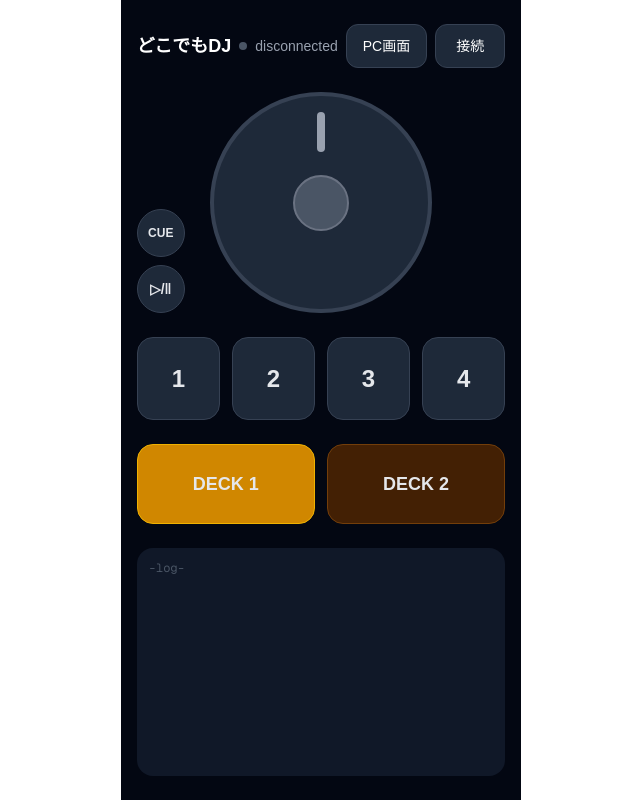
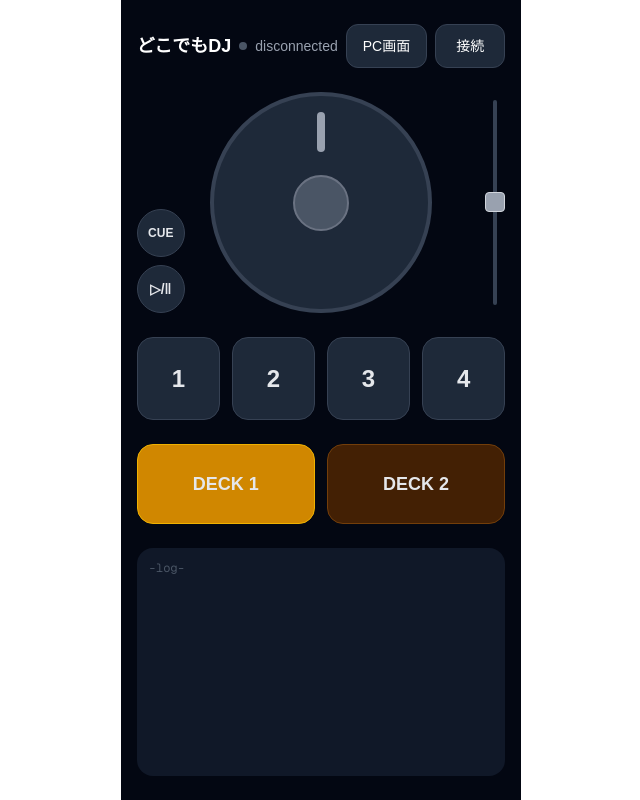
Before and after one commit to andooo26/dokodemo-dj, a Next.js app: page / in a window 1280 px wide. Shown: the whole page, without its empty margins (319-959 px from the left). Built offline with nearby package versions, Linux system fonts and the light colour scheme.

Commit message:
テンポフェーダの実装

```diff
--- a/src/app/page.tsx
+++ b/src/app/page.tsx
@@ -17,6 +17,7 @@ type Status = 'disconnected' | 'connecting' | 'connected'
 // --- Constants ---
 
 const TURNTABLE_STOP_NOTE = 46
+const PITCH_CC            = 9
 
 const PADS = [
   { note: 36, label: '1' },
@@ -140,6 +141,52 @@ function Turntable({ channel, send }: {
         <div className={`w-14 h-14 rounded-full border-2 transition-colors
                          ${pressed ? 'bg-gray-300 border-gray-200' : 'bg-gray-600 border-gray-500'}`} />
       </div>
+    </div>
+  )
+}
+
+function PitchFader({ channel, send }: {
+  channel: number
+  send: (msg: MidiMsg) => void
+}) {
+  const [value, setValue] = useState(64)
+  const trackRef   = useRef<HTMLDivElement>(null)
+  const draggingRef = useRef(false)
+
+  const updateFromPointer = (e: React.PointerEvent) => {
+    if (!trackRef.current) return
+    const rect  = trackRef.current.getBoundingClientRect()
+    const ratio = 1 - Math.max(0, Math.min(1, (e.clientY - rect.top) / rect.height))
+    let v       = Math.round(ratio * 127)
+    if (Math.abs(v - 64) <= 4) v = 64
+    setValue(v)
+    send({ type: 'cc', channel, controller: PITCH_CC, value: v })
+  }
+
+  const thumbPct = (1 - value / 127) * 100
+
+  return (
+    <div
+      ref={trackRef}
+      className="relative w-5 h-full select-none touch-none cursor-pointer"
+      onPointerDown={(e) => {
+        e.currentTarget.setPointerCapture(e.pointerId)
+        draggingRef.current = true
+        updateFromPointer(e)
+      }}
+      onPointerMove={(e) => { if (draggingRef.current) updateFromPointer(e) }}
+      onPointerUp={() => { draggingRef.current = false }}
+      onPointerCancel={() => { draggingRef.current = false }}
+    >
+      {/* トラック */}
+      <div className="absolute left-1/2 -translate-x-1/2 inset-y-0 w-1 bg-gray-700 rounded-full" />
+      {/* センターマーク */}
+      <div className="absolute left-0 right-0 top-1/2 h-px bg-gray-500" />
+      {/* サム */}
+      <div
+        className="absolute left-0 right-0 h-5 bg-gray-400 rounded border border-gray-300 transition-none"
+        style={{ top: `${thumbPct}%`, transform: 'translateY(-50%)' }}
+      />
     </div>
   )
 }
@@ -296,6 +343,9 @@ export default function Controller() {
           <CuePlayButton channel={activeDeck} send={send} />
           <PlayStopButton channel={activeDeck} send={send} />
         </div>
+        <div className="absolute right-0 inset-y-0 py-2">
+          <PitchFader channel={activeDeck} send={send} />
+        </div>
       </div>
 
       {/* Pads */}
```
